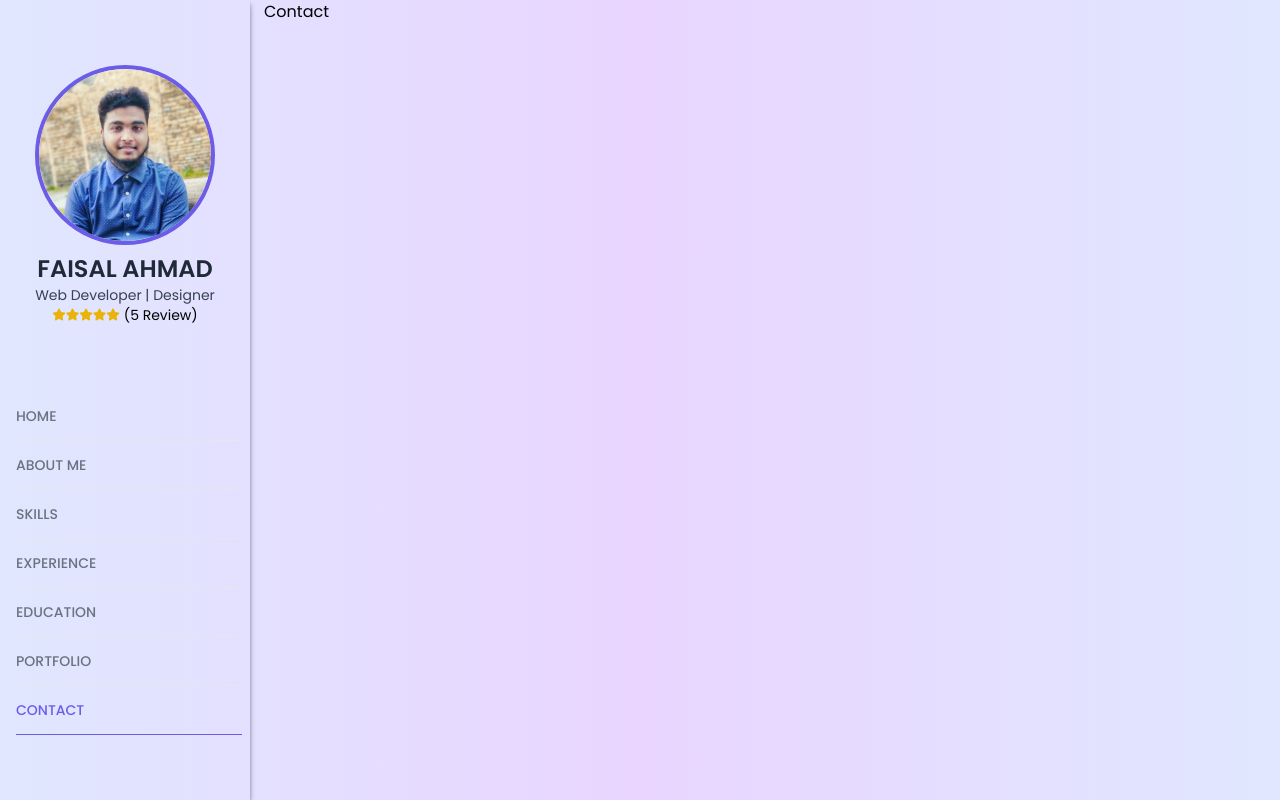
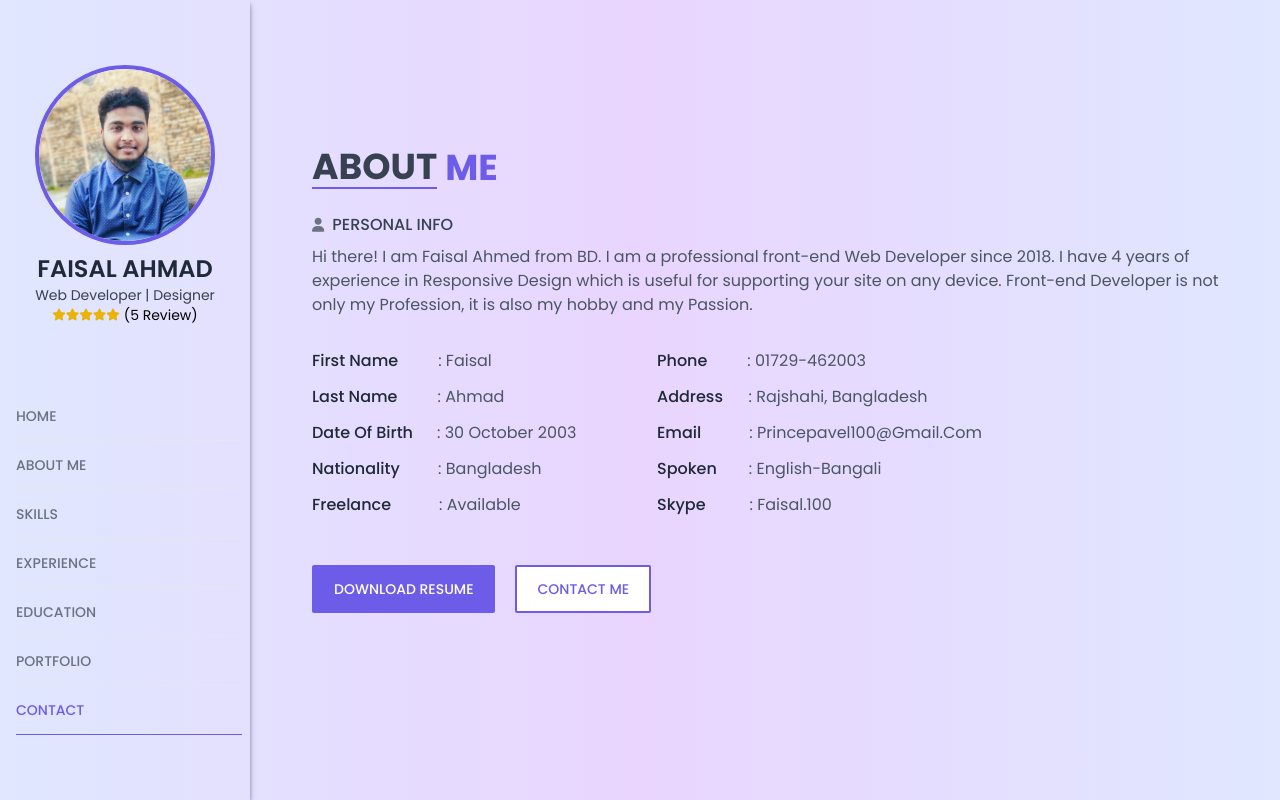
Before and after one commit to Faisal-Ahmed100/react-portfolio-2022, a React (Create React App) app: page /contact in a window 1280 px wide. Built offline with nearby package versions, Linux system fonts and the light colour scheme.

Commit message:
frist commit

```diff
--- a/src/components/Sidebar.jsx
+++ b/src/components/Sidebar.jsx
@@ -158,7 +158,7 @@ const Sidebar = ({ children }) => {
 
 
       </div>
-      <main className="w-full px-3 md:px-0 md:pl-6 md:ml-[15rem] md:h-screen">
+      <main className="w-full px-3 md:px-0 md:pl-6 md:ml-[15rem] lg:h-screen">
         {children}
       </main>
 
--- a/src/pages/About.jsx
+++ b/src/pages/About.jsx
@@ -1,12 +1,94 @@
-import React from 'react'
+import React from "react";
+import { Link } from "react-router-dom";
 
 const About = () => {
   return (
-    <div>
+    <section className="w-full lg:h-screen lg:px-12 md:px-8 py-10 md:py-0">
+      <div className="flex flex-col h-full md:h-full md:py-10 justify-center items-start">
+      <h2 className="text-4xl mb-6 flex items-center font-bold text-gray-700">
 
-      About
-    </div>
-  )
-}
+           <p className="border-b-[2px] mr-2 border-b-[#6c5ce7]">ABOUT</p>
+           <p className="text-[#6c5ce7]">ME</p>
+         </h2>
+         <h3 className="flex gap-2 items-center mb-2">
+          <i className="fa-solid fa-user text-sm text-gray-500"></i>
+          <span className="text-md text-gray-700 font-medium">
+            PERSONAL INFO
+          </span>
+        </h3>
+        <p className="text-gray-600">
+          Hi there! I am Faisal Ahmed from BD. I am a professional front-end
+          Web Developer since 2018. I have 4 years of experience in Responsive
+          Design which is useful for supporting your site on any device.
+          Front-end Developer is not only my Profession, it is also my hobby
+          and my Passion.
+        </p>
+        <div className="grid lg:grid-cols-2 w-full grid-cols-1 gap-5 mt-8">
+          <div className="flex flex-col gap-3">
+            <div className="flex  capitalize text-md">
+              <h3 className="text-gray-800 mr-10 font-medium">First Name</h3>
+              <p className="text-gray-600">: Faisal</p>
+            </div>
+            <div className="flex  capitalize text-md">
+              <h3 className="text-gray-800 mr-10 font-medium">Last Name</h3>
+              <p className="text-gray-600">: ahmad</p>
+            </div>
+            <div className="flex capitalize text-md">
+              <h3 className="text-gray-800 font-medium mr-6">
+                Date of birth
+              </h3>
+              <p className="text-gray-600">: 30 october 2003</p>
+            </div>
+            <div className="flex capitalize text-md">
+              <h3 className="text-gray-800 mr-[2.4rem] font-medium">
+                Nationality
+              </h3>
+              <p className="text-gray-600">: Bangladesh</p>
+            </div>
+            <div className="flex  capitalize text-md">
+              <h3 className="text-gray-800 mr-12 font-medium">Freelance</h3>
+              <p className="text-gray-600">: Available</p>
+            </div>
+          </div>
 
-export default About
+          <div className="flex flex-col gap-3">
+            <div className="flex  capitalize text-md">
+              <h3 className="text-gray-800 mr-10 font-medium">Phone</h3>
+              <p className="text-gray-600">: 01729-462003</p>
+            </div>
+            <div className="flex  capitalize text-md">
+              <h3 className="text-gray-800 mr-[1.6rem] font-medium">
+                Address
+              </h3>
+              <p className="text-gray-600">: Rajshahi, Bangladesh</p>
+            </div>
+            <div className="flex  capitalize text-md">
+              <h3 className="text-gray-800 mr-[3rem] font-medium">email</h3>
+              <p className="text-gray-600">: princepavel100@gmail.com</p>
+            </div>
+            <div className="flex  capitalize text-md">
+              <h3 className="text-gray-800 mr-8 font-medium">spoken</h3>
+              <p className="text-gray-600">: English-Bangali</p>
+            </div>
+            <div className="flex  capitalize text-md">
+              <h3 className="text-gray-800 mr-11 font-medium">Skype</h3>
+              <p className="text-gray-600">: faisal.100</p>
+            </div>
+          </div>
+        </div>
+        <div className="flex justify-start items-start flex-row gap-5  lg:mb-0 mt-12">
+ <Link to='/'>
+ <button className="uppercase bg-[#6c5ce7] border-2 border-[#6c5ce7] transition-all ease-linear text-white text-sm px-5 rounded-sm py-3 hover:border-2 hover:border-[#6c5ce7] hover:bg-white font-medium hover:text-[#6c5ce7]">download resume</button>
+ </Link>
+
+   <Link to='/contact'>
+   <button className="uppercase hover:bg-[#6c5ce7] hover:text-white transition-all ease-linear text-sm px-5 rounded-sm py-3 font-medium border-2 border-[#6c5ce7] bg-white text-[#6c5ce7]">contact me</button>
+   </Link>
+
+ </div>
+      </div>
+    </section>
+  );
+};
+
+export default About;
--- a/src/pages/Contact.jsx
+++ b/src/pages/Contact.jsx
@@ -1,10 +1,104 @@
 import React from 'react'
+import { Link } from 'react-router-dom'
 
 const Contact = () => {
   return (
     <div>
 
-      Contact
+
+  <section className="w-full xl:h-[95vh] md:h-screen flex justify-center items-center md:px-8 lg:px-12">
+    <div className="flex flex-col h-screen justify-center items-start">
+      <div>
+        <h2 className="text-4xl mb-6 flex items-center font-bold text-gray-700">
+
+          <p className="border-b-[2px] mr-2 border-b-[#6c5ce7]">ABOUT</p>
+          <p className="text-[#6c5ce7]">ME</p>
+        </h2>
+        <div className="flex flex-col">
+        <h2 className="flex gap-2 items-center mb-2">
+          <i className="fa-solid fa-user text-sm text-gray-500"></i>
+          <span className="text-md text-gray-700 font-medium">
+            PERSONAL INFO
+          </span>
+        </h2>
+        <p className="text-gray-600">
+          Hi there! I am Faisal Ahmed from BD. I am a professional front-end
+          Web Developer since 2018. I have 4 years of experience in Responsive
+          Design which is useful for supporting your site on any device.
+          Front-end Developer is not only my Profession, it is also my hobby
+          and my Passion.
+        </p>
+      </div>
+      </div>
+
+
+      <div>
+        <div className="grid lg:grid-cols-2 grid-cols-1 gap-5 mt-8">
+          <div className="flex flex-col gap-3">
+            <div className="flex  capitalize text-md">
+              <h3 className="text-gray-800 mr-10 font-medium">First Name</h3>
+              <p className="text-gray-600">: Faisal</p>
+            </div>
+            <div className="flex  capitalize text-md">
+              <h3 className="text-gray-800 mr-10 font-medium">Last Name</h3>
+              <p className="text-gray-600">: ahmad</p>
+            </div>
+            <div className="flex capitalize text-md">
+              <h3 className="text-gray-800 font-medium mr-6">
+                Date of birth
+              </h3>
+              <p className="text-gray-600">: 30 october 2003</p>
+            </div>
+            <div className="flex capitalize text-md">
+              <h3 className="text-gray-800 mr-[2.4rem] font-medium">
+                Nationality
+              </h3>
+              <p className="text-gray-600">: Bangladesh</p>
+            </div>
+            <div className="flex  capitalize text-md">
+              <h3 className="text-gray-800 mr-12 font-medium">Freelance</h3>
+              <p className="text-gray-600">: Available</p>
+            </div>
+          </div>
+
+          <div className="flex flex-col gap-3">
+            <div className="flex  capitalize text-md">
+              <h3 className="text-gray-800 mr-10 font-medium">Phone</h3>
+              <p className="text-gray-600">: 01729-462003</p>
+            </div>
+            <div className="flex  capitalize text-md">
+              <h3 className="text-gray-800 mr-[1.6rem] font-medium">
+                Address
+              </h3>
+              <p className="text-gray-600">: Rajshahi, Bangladesh</p>
+            </div>
+            <div className="flex  capitalize text-md">
+              <h3 className="text-gray-800 mr-[3rem] font-medium">email</h3>
+              <p className="text-gray-600">: princepavel100@gmail.com</p>
+            </div>
+            <div className="flex  capitalize text-md">
+              <h3 className="text-gray-800 mr-8 font-medium">spoken</h3>
+              <p className="text-gray-600">: English-Bangali</p>
+            </div>
+            <div className="flex  capitalize text-md">
+              <h3 className="text-gray-800 mr-11 font-medium">Skype</h3>
+              <p className="text-gray-600">: faisal.100</p>
+            </div>
+          </div>
+        </div>
+        <div className="flex justify-start items-start flex-row gap-5 mb-12 lg:mb-0 mt-12">
+ <Link to='/'>
+ <button className="uppercase bg-[#6c5ce7] border-2 border-[#6c5ce7] transition-all ease-linear text-white text-sm px-5 rounded-sm py-3 hover:border-2 hover:border-[#6c5ce7] hover:bg-white font-medium hover:text-[#6c5ce7]">download resume</button>
+ </Link>
+
+   <Link to='/contact'>
+   <button className="uppercase hover:bg-[#6c5ce7] hover:text-white transition-all ease-linear text-sm px-5 rounded-sm py-3 font-medium border-2 border-[#6c5ce7] bg-white text-[#6c5ce7]">contact me</button>
+   </Link>
+
+ </div>
+      </div>
+    </div>
+  </section>
     </div>
   )
 }
--- a/src/pages/Home.jsx
+++ b/src/pages/Home.jsx
@@ -4,7 +4,7 @@ import BannerImg from "../img/banner.png";
 const Home = () => {
 
   return (
-    <section className="w-full xl:h-[95vh] md:h-screen  flex justify-center items-center">
+    <section className="w-full xl:h-screen md:h-screen  flex justify-center items-center">
 
       <div className="flex items-center flex-col md:flex-row gap-5 justify-between w-full md:h-full">
         <div className="flex flex-col md:pl-12 order-2 md:order-1 mt-6 md:mt-10 md:absolute xl:static">
@@ -24,7 +24,7 @@ const Home = () => {
 
           </p>
           <div className="flex justify-start items-start flex-row gap-5 mb-12 md:mb-0">
-            <button className="uppercase bg-[#6c5ce7] border-2 border-[#6c5ce7] transition-all ease-linear text-white text-sm px-5 rounded-sm py-3 hover:border-2 hover:border-[#6c5ce7] hover:bg-white font-medium hover:text-[#6c5ce7]">heir me</button>
+            <button className="uppercase bg-[#6c5ce7] border-2 border-[#6c5ce7] transition-all ease-linear text-white text-sm px-5 rounded-sm py-3 hover:border-2 hover:border-[#6c5ce7] hover:bg-white font-medium hover:text-[#6c5ce7]">hire me</button>
 
             <button className="uppercase hover:bg-[#6c5ce7] hover:text-white transition-all ease-linear text-sm px-5 rounded-sm py-3 font-medium border-2 border-[#6c5ce7] bg-white text-[#6c5ce7]">My portfolio</button>
           </div>
--- a/src/pages/Skills.jsx
+++ b/src/pages/Skills.jsx
@@ -2,7 +2,7 @@ import React from 'react'
 
 const Skills = () => {
   return (
-    <div>
+    <div className='h-screen flex justify-center items-center'>
       Skills
     </div>
   )
```
